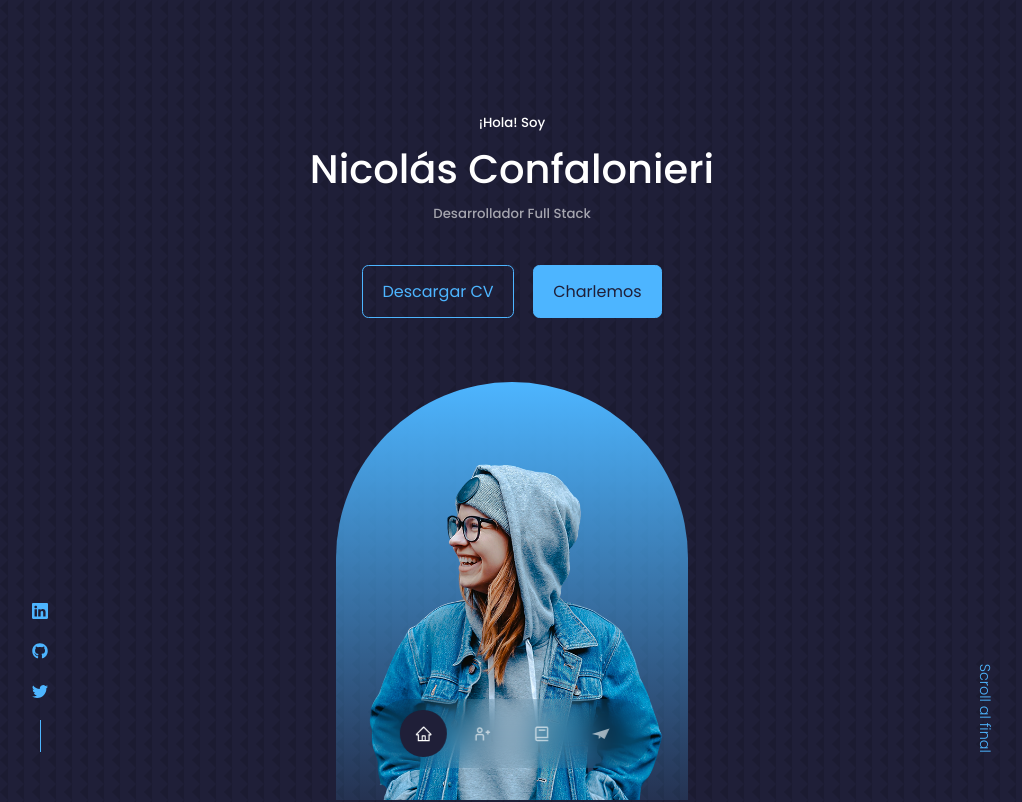
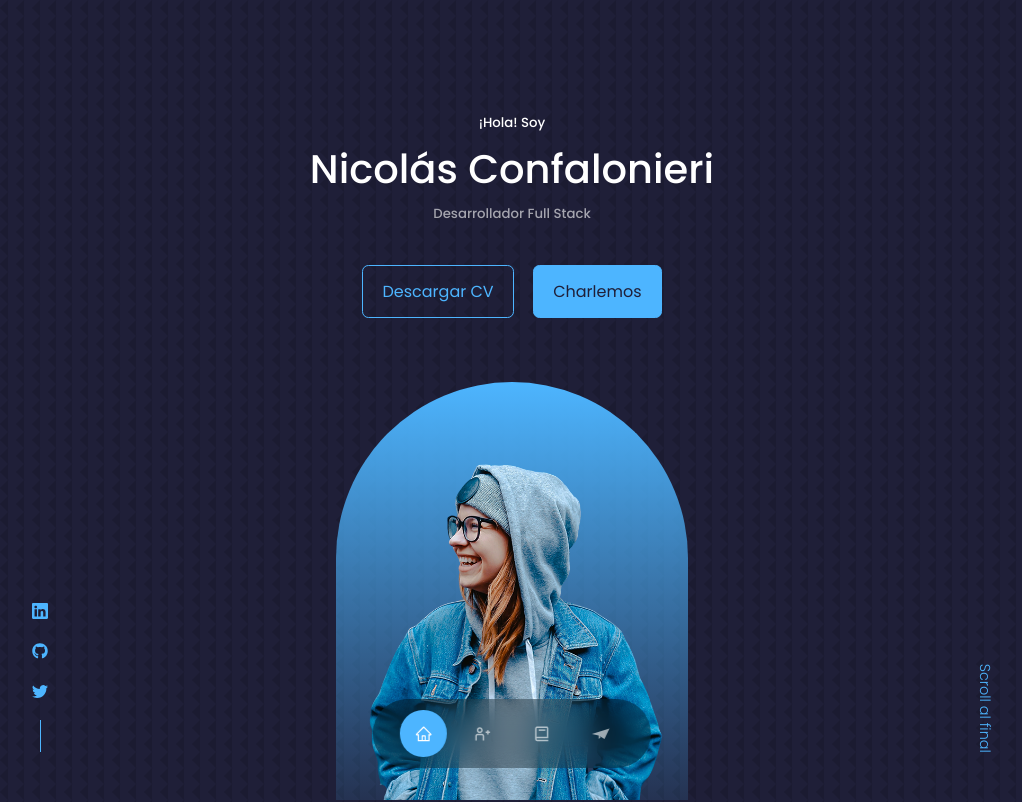
Before and after one commit to NicoC0/portfolio-react, a React (Create React App) app: page / in a window 1280 px wide. Shown: the top 802 px of the page, without its empty margins (128-1150 px from the left). Built offline with nearby package versions, Linux system fonts and the light colour scheme.

Commit message:
improved css styling

```diff
--- a/src/components/Nav/nav.css
+++ b/src/components/Nav/nav.css
@@ -1,5 +1,5 @@
 nav {
-    background: Orgba(0, 0, 0, 0.3);
+    background: rgba(0, 0, 0, 0.3);
     width: max-content;
     display: block;
     padding: 0.7rem 1.7rem;
@@ -28,6 +28,6 @@ nav a:hover {
 }
 
 nav a.active {
-    background: var(--color-bg);
+    background: var(--color-primary);
     color: var(--color-white);
 }
```
